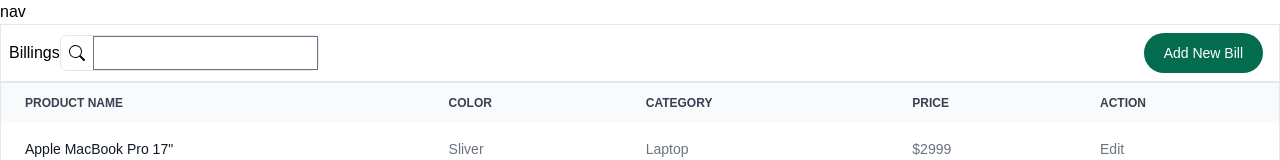
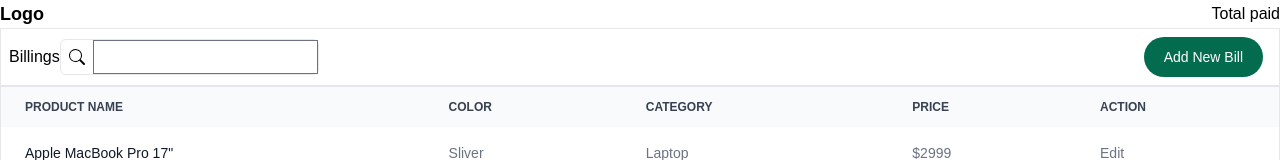
Before and after one commit to Safin-Ali/easy-pay-bills, a React (Create React App) app: page / in a window 1280 px wide. Shown: the top 160 px of the page. Built offline with nearby package versions, Linux system fonts and the light colour scheme.

Commit message:
set appbar in app js file

```diff
--- a/src/App.js
+++ b/src/App.js
@@ -1,10 +1,11 @@
 import React from 'react';
 import { Outlet } from 'react-router-dom';
+import Appbar from './Components/Appbar/Appbar';
 
 function App() {
   return (
     <>
-      <div>nav</div>
+      <Appbar></Appbar>
       <Outlet></Outlet>
     </>
   );
```
